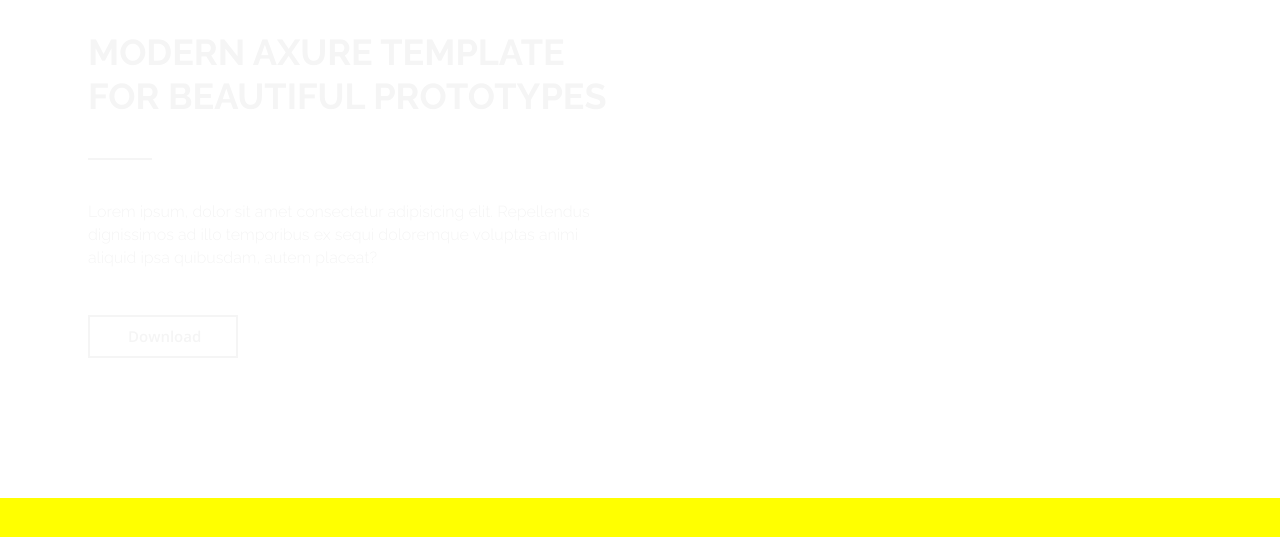
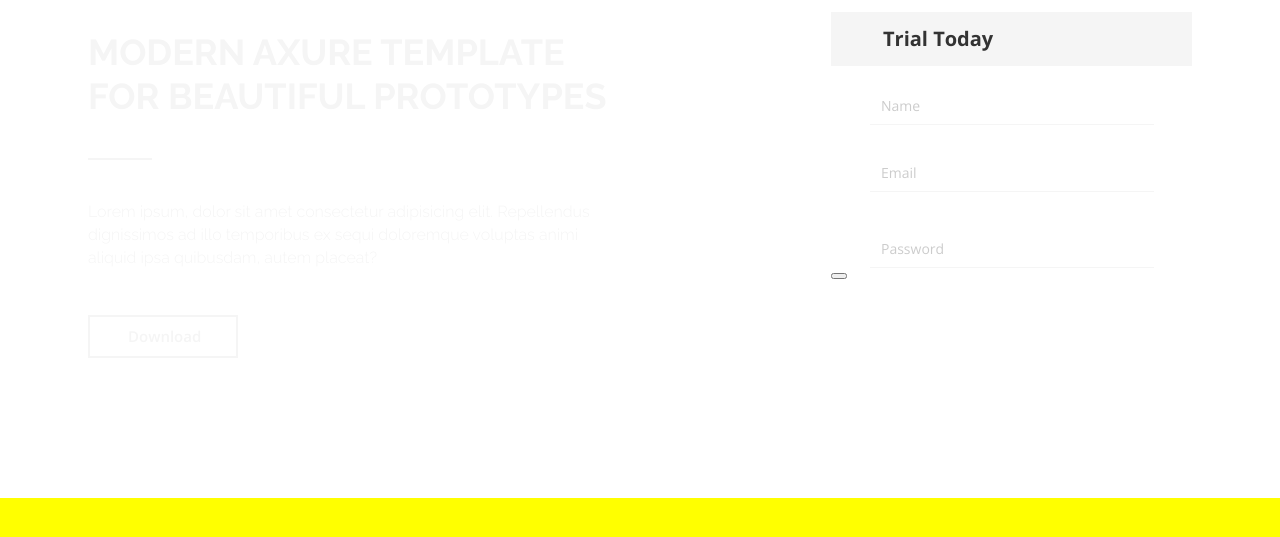
Before and after one commit to GreetVdL/syntra-examenHTMLenCSS, a plain HTML site: page index.html in a window 1280 px wide. Shown: the part 199-736 px from the top of the page. Drawn offline with nearby package versions, Linux system fonts and the light colour scheme.

Commit message:
form almost done

```diff
--- a/css/index.css
+++ b/css/index.css
@@ -96,11 +96,13 @@
 
 main .wrapper {
   height: 100%;
+  display: flex;
 }
 
 main section {
   height: 100%;
   max-width: 530px;
+  margin-right: auto;
 }
 
 main img {
@@ -167,6 +169,65 @@
   color: var(--orange);
 }
 
+/*  form styles */
+
+main aside {
+  width: 361px;
+  height: 362px;
+  background-color: var(--white);
+  border-radius: 2px;
+  margin-top: 141px;
+}
+
+main aside form {
+  width: 100%;
+  height: 362px;
+  background-color: var(--white);
+  border-radius: 2px;
+}
+
+form h2 {
+  font-family: "Open Sans", sans-serif;
+  font-weight: 700;
+  font-size: 2rem;
+  color: var(--darkgrey);
+  width: 100%;
+  height: 54px;
+  line-height: 54px;
+  background-color: var(--lightgrey);
+  padding-left: 52px;
+}
+
+form input {
+  display: block;
+  margin-left: 39px;
+  border: none;
+  border-bottom: 1px solid #f5f5f5;
+  width: 284px;
+  padding-left: 11px;
+  padding-bottom: 10px;
+  outline: none;
+}
+
+::placeholder {
+  font-family: "Open Sans", sans-serif;
+  font-size: 400;
+  font-size: 1.4rem;
+  color: var(--grey);
+}
+
+form input:nth-of-type(1) {
+  padding-top: 33px;
+}
+
+form input:nth-of-type(2) {
+  padding-top: 41px;
+}
+
+form input:nth-of-type(3) {
+  padding-top: 50px;
+}
+
 /* footer styles */
 
 footer {
--- a/index.html
+++ b/index.html
@@ -35,7 +35,15 @@
             </p>
             <button type="button"><a href="#/">Download</a></button>
           </section>
-          <aside></aside>
+          <aside>
+            <form action="">
+              <h2>Trial Today</h2>
+              <input type="text" placeholder="Name" />
+              <input type="email" placeholder="Email" />
+              <input type="password" placeholder="Password" />
+              <button></button>
+            </form>
+          </aside>
         </div>
       </main>
       <footer></footer>
```
